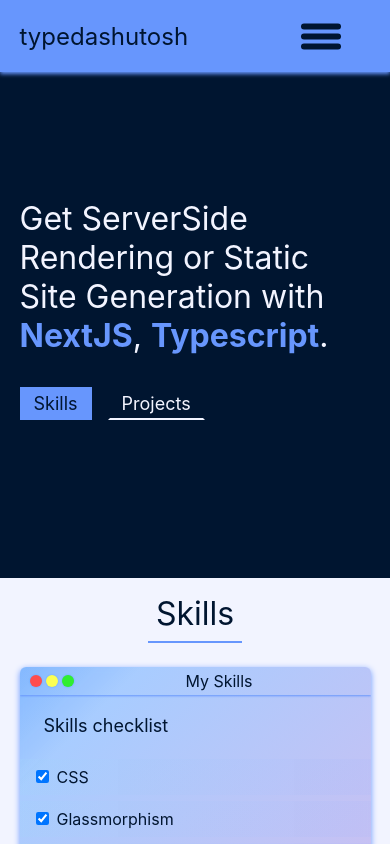
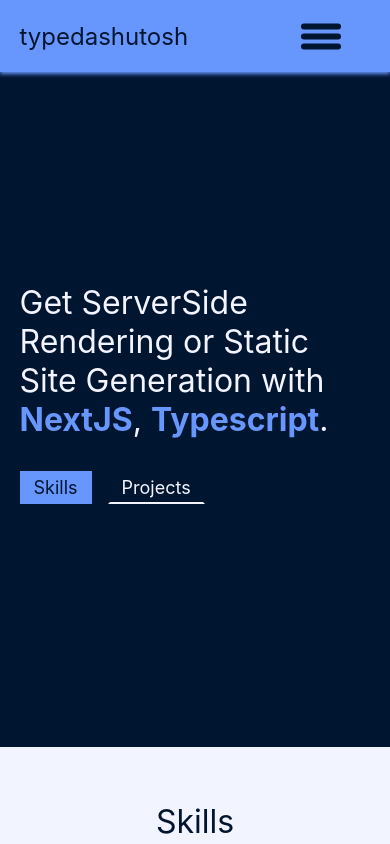
Before and after one commit to typedashutosh/typedashutosh.github.io, a Next.js app: page / in a window 390 px wide. Shown: the top 844 px of the page. Built offline with nearby package versions, Linux system fonts and the light colour scheme; no server answers.

Commit message:
develop-gh-pages

```diff
--- a/sass/components/Hero.module.sass
+++ b/sass/components/Hero.module.sass
@@ -6,7 +6,7 @@
   flex-direction: row
   place-items: center
   background: $color1
-  min-height: 60vh
+  min-height: 80vh
   div.main
     .btn
       display: flex
--- a/sass/global.sass
+++ b/sass/global.sass
@@ -20,7 +20,7 @@
   overflow-x: hidden
 
 section
-  padding: 10% 10%
+  padding: 5% 10%
   overflow: hidden
 
 .container
@@ -39,5 +39,5 @@
   .container
     padding: 0 5%
   section
-    padding: 0 5%
+    padding: 10% 5%
     overflow: hidden
```
